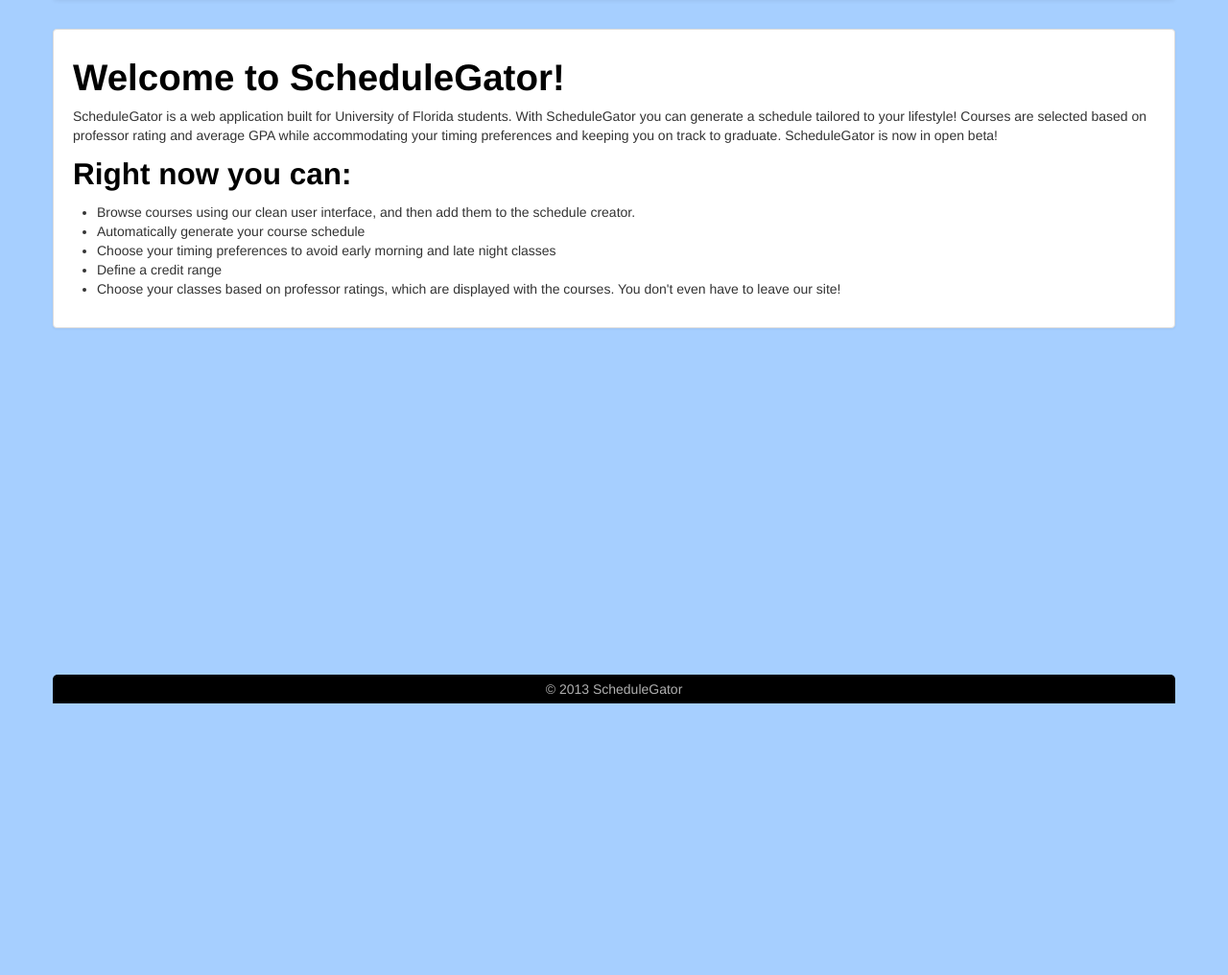
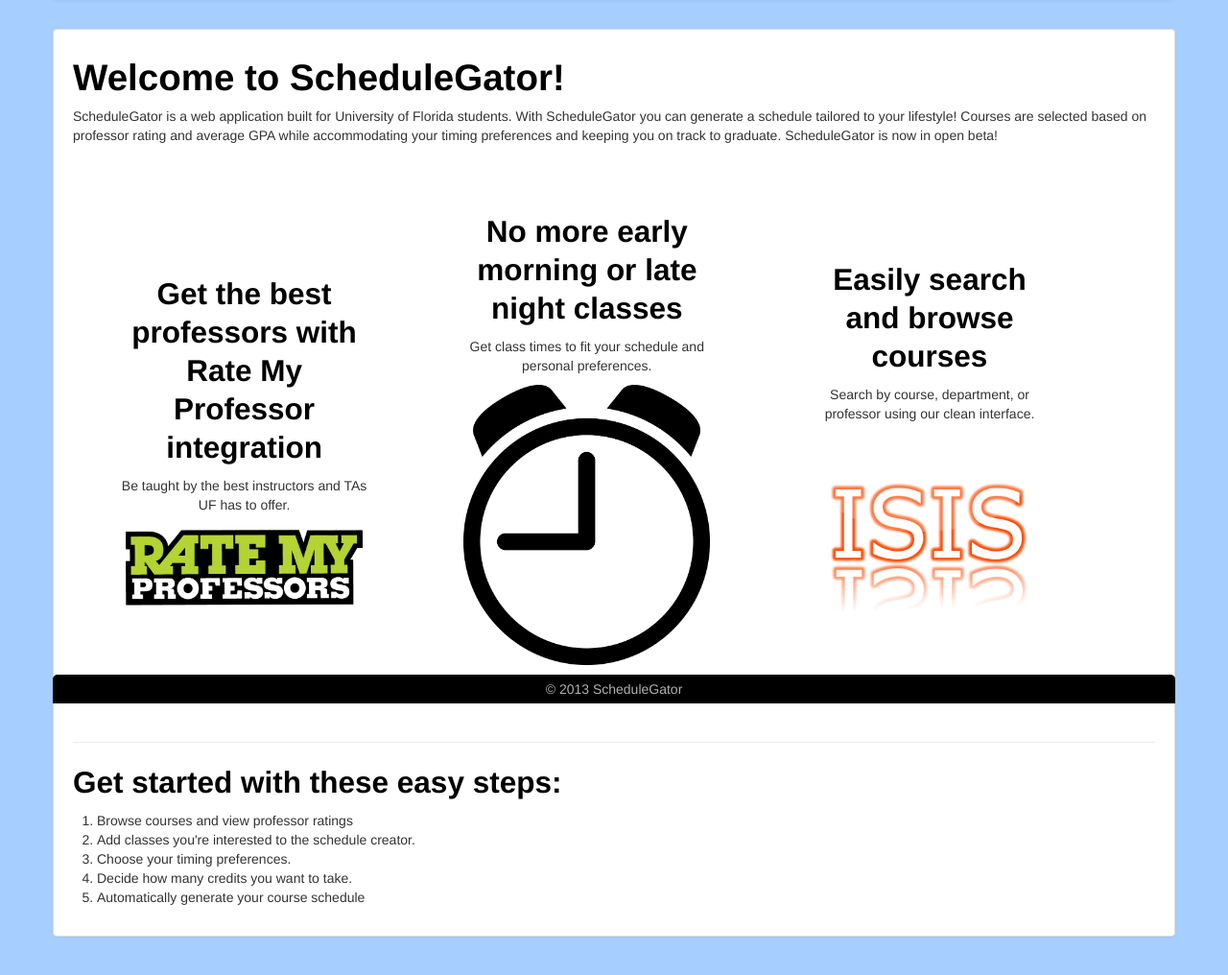
Before and after one commit to Fireworks/sGator, a Django app: page / in a window 1280 px wide. Shown: the part 67-1083 px from the top of the page at 96% size. Before the commit the page ends 800 px from the top, so only its background shows below. Run offline with Django 3.2, Linux system fonts and the light colour scheme; some libraries are stand-ins or nearby versions.

Commit message:
parallax fail, plan b, abort mission:
q
git push upstream
ads

```diff
--- a/templates/home.html
+++ b/templates/home.html
@@ -13,14 +13,38 @@
 		<h1>Welcome to ScheduleGator!</h1>
 		<p>ScheduleGator is a web application built for University of Florida students. With ScheduleGator you can generate a schedule tailored to your lifestyle! Courses are selected based on professor rating and average GPA while accommodating your timing preferences and keeping you on track to graduate. ScheduleGator is now in open beta! </p>
 
-		<h2> Right now you can: </h2>
-		<ul>
-			<li> Browse courses using our clean user interface, and then add them to the schedule creator.
+		<table width="95%" border="0" cellpadding="50" style="text-align:center;">
+			<tr>
+				<td style="width:30%;">
+					<h2> Get the best professors with Rate My Professor integration </h2>
+					<p>Be taught by the best instructors and TAs UF has to offer. </p>
+					<img src="rmplogo.jpg" height="75px" />
+				</td>
+
+				<td style="width:30%;">
+					<h2> No more early morning or late night classes </h2>
+					<p>Get class times to fit your schedule and personal preferences. </p>
+					<img src="clock.png" height="75px" /> </p>
+				</td>
+
+				<td style="width:30%">
+					<h2> Easily search and browse courses </h2>
+					<p> Search by course, department, or professor using our clean interface. </p>
+					<img src="isis.png" height="85px" /> </p>
+				</td>
+			</tr>
+		</table>
+
+
+		<hr>
+		<h2> Get started with these easy steps: </h2>
+		<ol>
+			<li> Browse courses and view professor ratings </li>
+			<li> Add classes you're interested to the schedule creator.  </li>
+			<li> Choose your timing preferences. </li>
+			<li> Decide how many credits you want to take. </li>
 			<li> Automatically generate your course schedule </li>
-			<li> Choose your timing preferences to avoid early morning and late night classes </li>
-			<li> Define a credit range </li>
-			<li> Choose your classes based on professor ratings, which are displayed with the courses. You don't even have to leave our site! </li>
-		</ul>
+		</ol>
 		<div class="fb-like" data-href="http://schedulegator.com" data-width="The pixel width of the plugin" data-height="The pixel height of the plugin" data-colorscheme="light" data-layout="standard" data-action="like" data-show-faces="true" data-send="false"></div>
 	</div>
 {%endblock%}
```
Also changed, not shown: templates/clock.png (added), templates/isis.png (added), templates/rmplogo.jpg (added).
